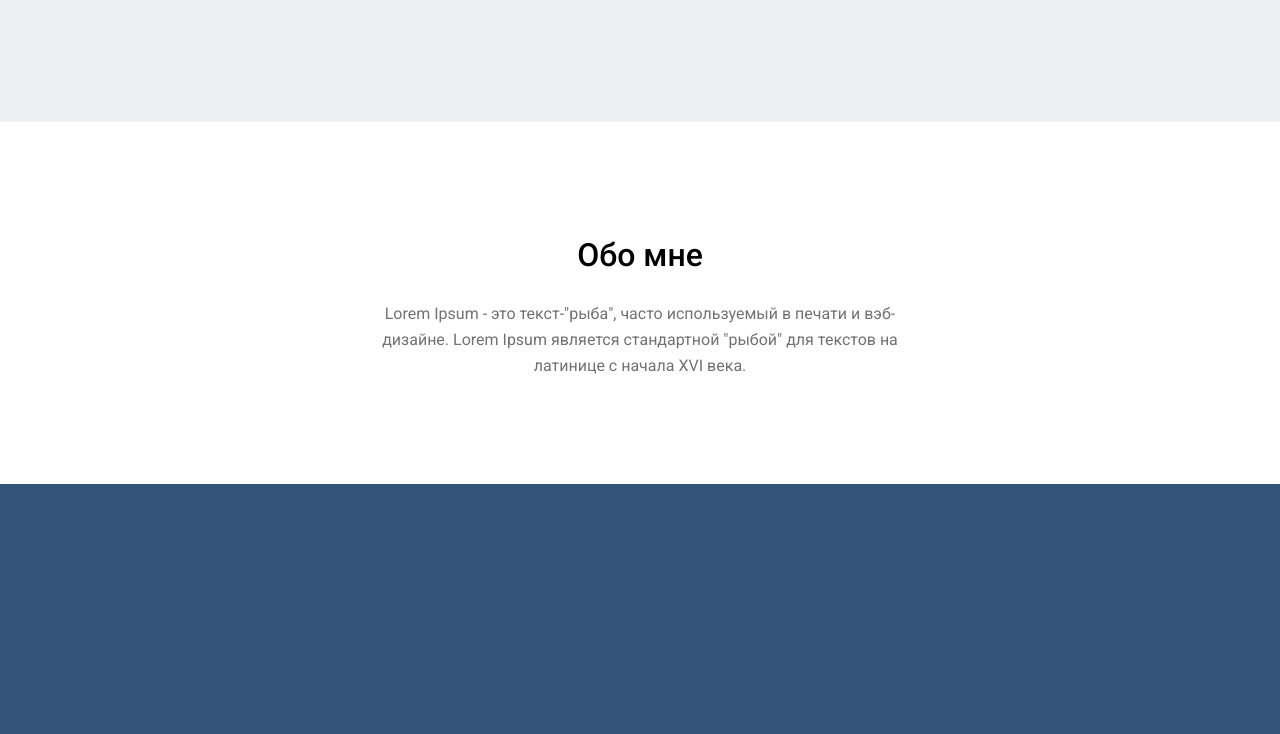
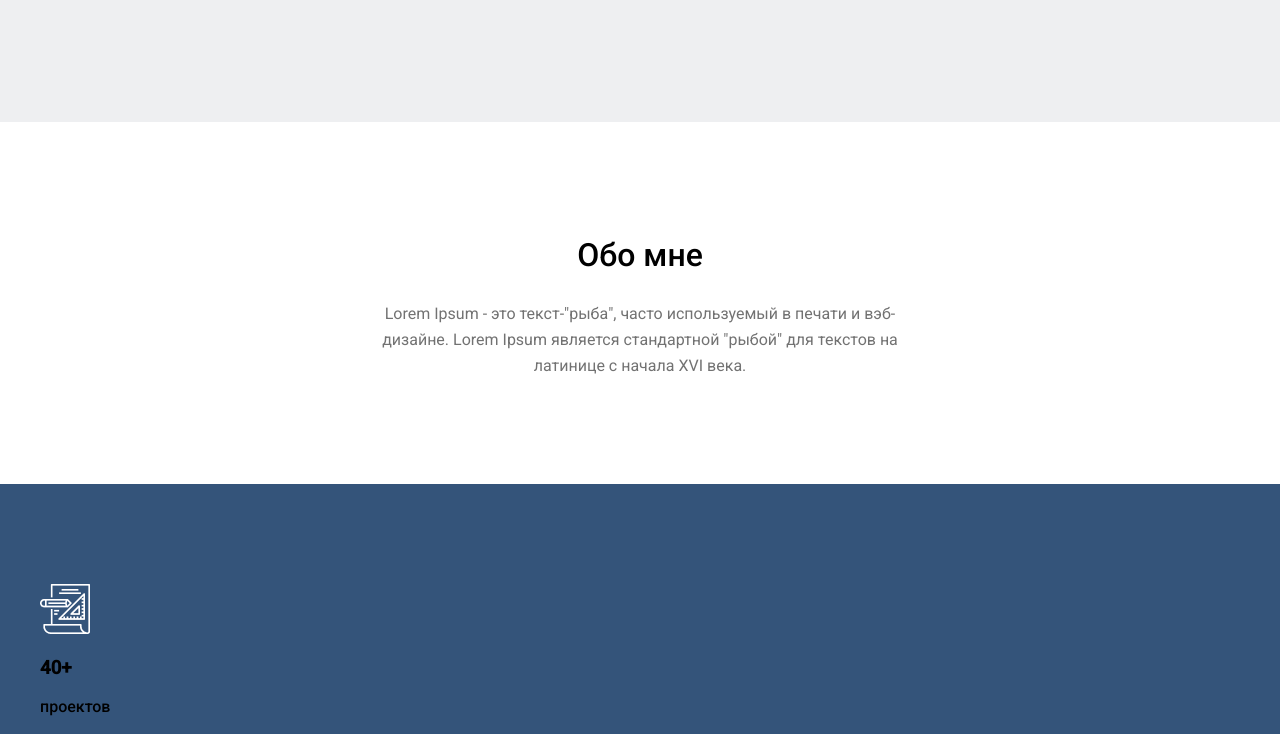
Before and after one commit to SergeyLobanok/First-project, a plain HTML site: page index.html in a window 1280 px wide. Shown: the part 678-1412 px from the top of the page. Drawn offline with Linux system fonts and the light colour scheme.

Commit message:
last change

```diff
--- a/index.html
+++ b/index.html
@@ -46,7 +46,13 @@
       <p>Lorem Ipsum - это текст-"рыба", часто используемый в печати и вэб-дизайне. Lorem Ipsum является стандартной "рыбой" для текстов на латинице с начала XVI века.</p>
     </section>
     <section class="numbers">
-
+      <div class="img_group">
+        <img src="Group.png" alt="">
+        <div class="content_2">
+          <h3>40+</h3>
+          <p>проектов</p>
+        </div>
+      </div>
     </section>
     <footer></footer>
   </body>
--- a/main.css
+++ b/main.css
@@ -168,3 +168,15 @@ header nav li a:hover {
   position: absolute;
   width: 100%;
 }
+
+.img_group{
+  width: 50px;
+  height: 50px;
+  padding-top:100px;
+  padding-bottom:100px;
+  padding-right: 140px;
+}
+
+.conent_2{
+  float: left;
+}
```
Also changed, not shown: Group.png (added).
